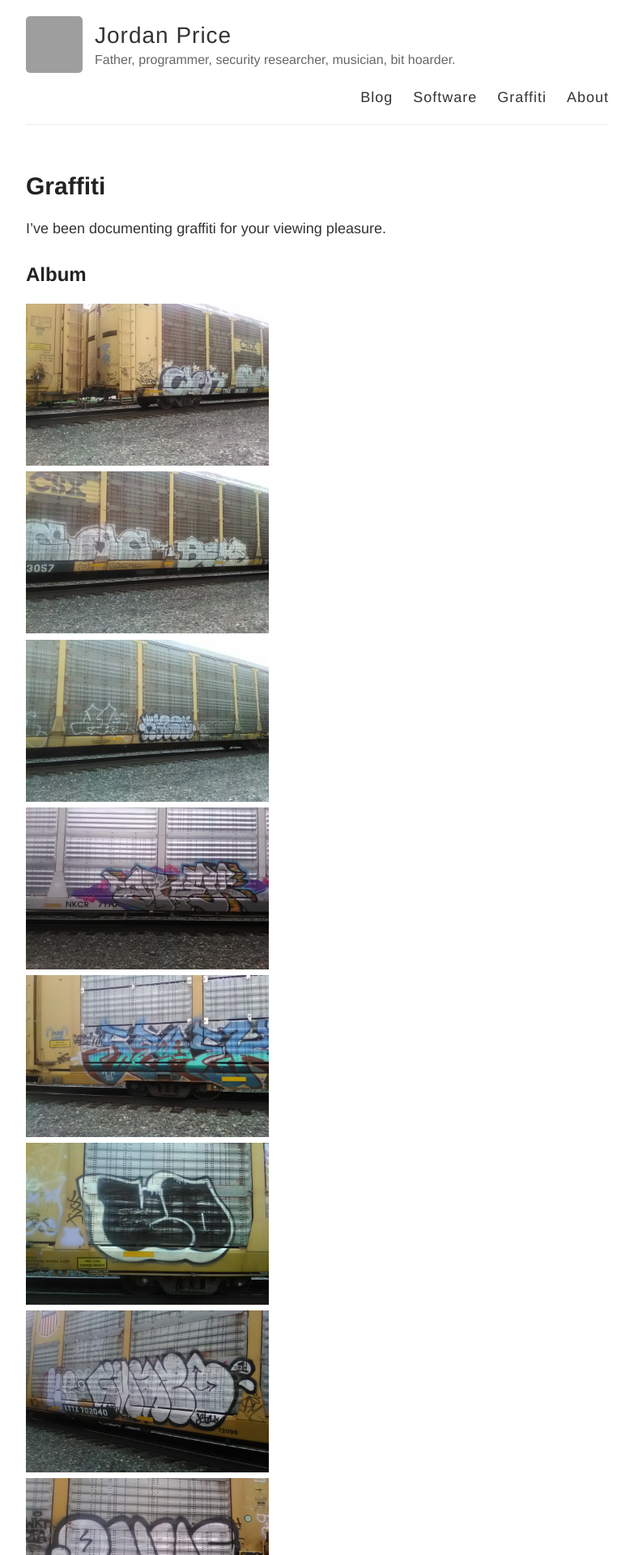
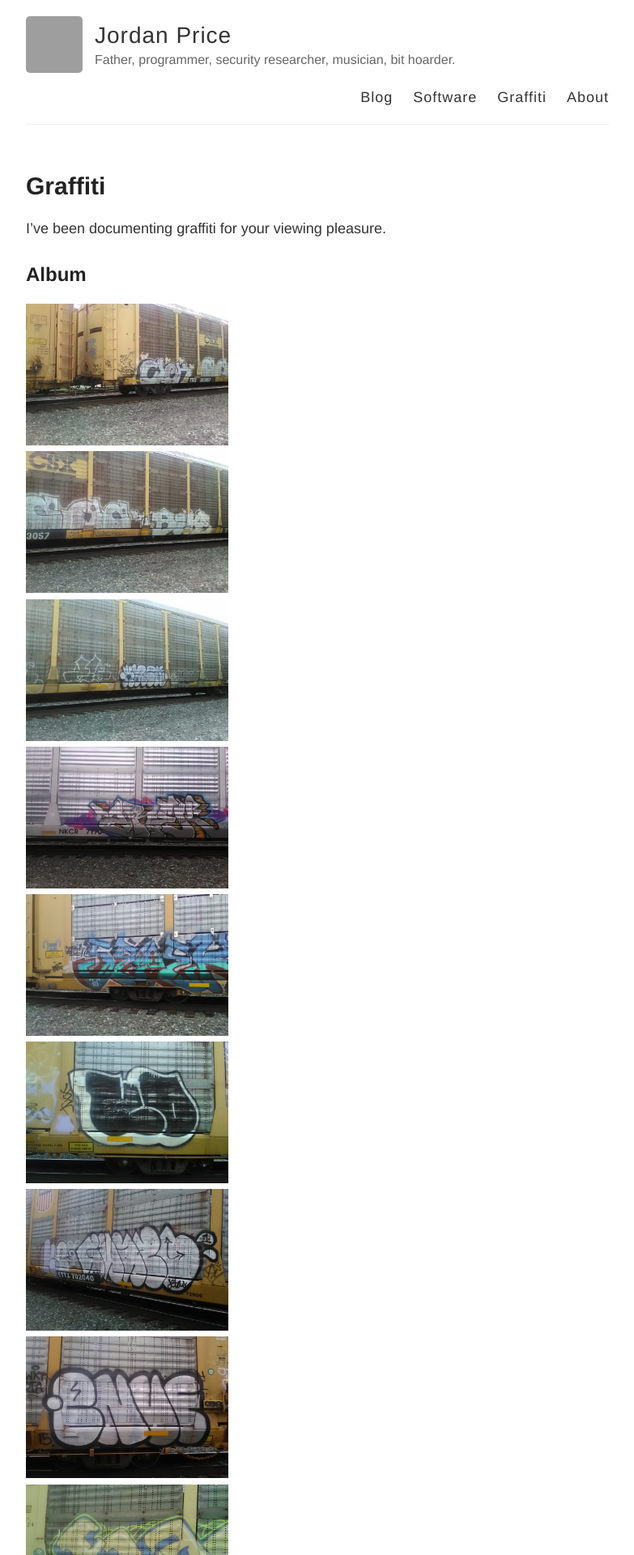
Before and after one commit to thejordanprice/thejordanprice.github.io, a Jekyll site: the page built from graffiti.md, in a window 1280 px wide. Shown: the top 1920 px of the page at 81% size, without its empty margins (248-1031 px from the left). Built offline with Jekyll 4.4.1, drawn with Linux system fonts in a browser that asks for light colours; grey boxes are pictures that could not be loaded.

Commit message:
image size.

```diff
--- a/graffiti.md
+++ b/graffiti.md
@@ -12,7 +12,7 @@ I've been documenting graffiti for your viewing pleasure.
     {% if image.path contains 'images/graffiti' %}
 <div class="image">
     <a target="_blank" href="{{ site.baseurl }}{{ image.path }}">
-        <img src="{{ site.baseurl }}{{ image.path }}" width="300" height="200">
+        <img src="{{ site.baseurl }}{{ image.path }}" width="250" height="175">
     </a>
 </div>
     {% endif %}
```
